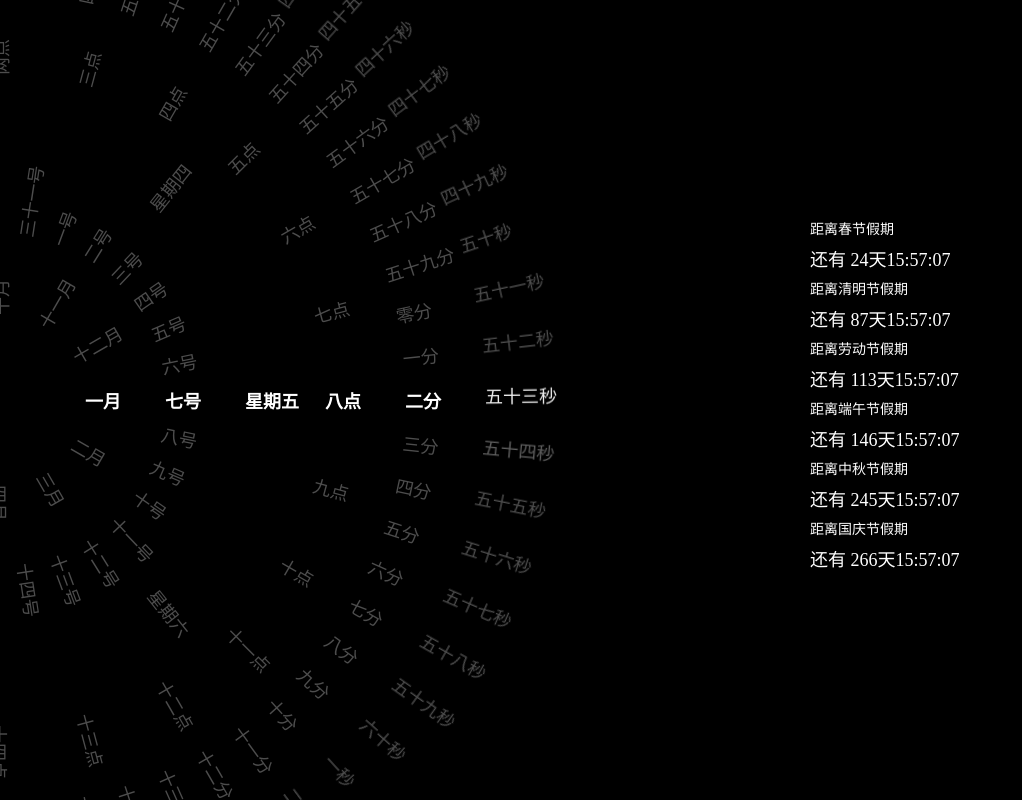
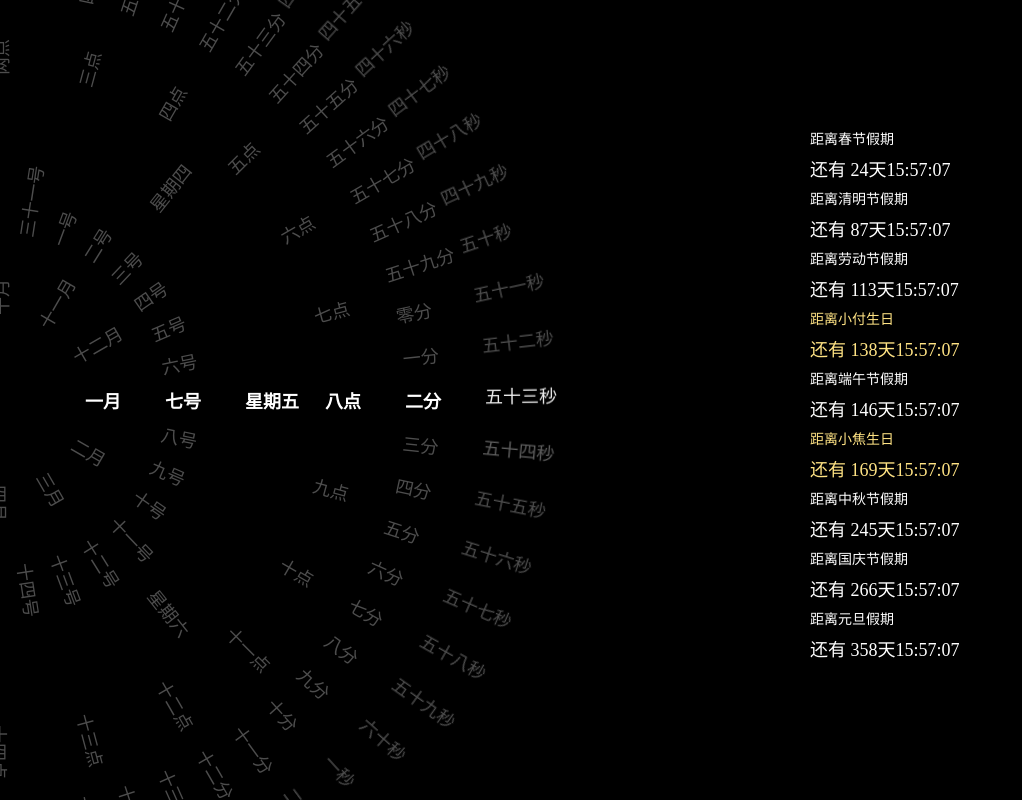
Before and after one commit to nealxmw/nealxmw.github.io, a plain HTML site: page 假期倒计时.html in a window 1280 px wide. Shown: the whole page, without its empty margins (0-1022 px from the left). Drawn offline with Linux system fonts and the light colour scheme.

Commit message:
:beers: add birthday.

```diff
--- a/假期倒计时.html
+++ b/假期倒计时.html
@@ -72,6 +72,10 @@
       width: 300px;
       color: #fff;
     }
+
+    .te {
+      color: #FFE384;
+    }
   </style>
 </head>
 
@@ -90,8 +94,16 @@
     <div class="mytime jsTime" data-time="2022-05-01 00:00:00">
     </div>
 
+    <label class="timelabel te">距离小付生日</label>
+    <div class="mytime jsTime te" data-time="2022-05-26 00:00:00">
+    </div>
+
     <label class="timelabel">距离端午节假期</label>
     <div class="mytime jsTime" data-time="2022-06-03 00:00:00">
+    </div>
+
+    <label class="timelabel te">距离小焦生日</label>
+    <div class="mytime jsTime te" data-time="2022-06-26 00:00:00">
     </div>
 
     <label class="timelabel">距离中秋节假期</label>
@@ -100,6 +112,10 @@
 
     <label class="timelabel">距离国庆节假期</label>
     <div class="mytime jsTime" data-time="2022-10-01 00:00:00">
+    </div>
+
+    <label class="timelabel">距离元旦假期</label>
+    <div class="mytime jsTime" data-time="2023-01-01 00:00:00">
     </div>
   </div>
 </body>
```
